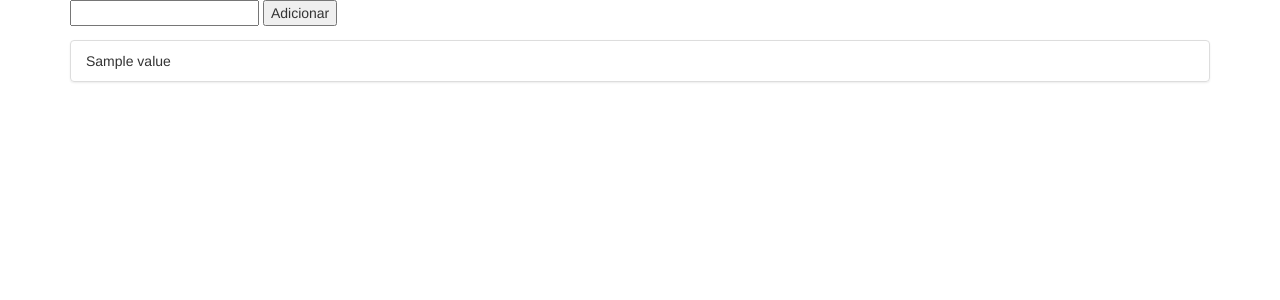
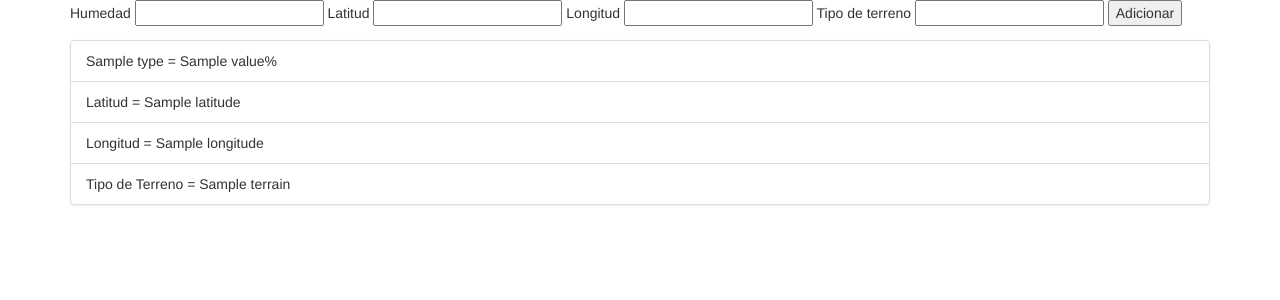
Before and after one commit to t3llo/integradortaller2, a Django app: page / in a window 1280 px wide. Shown: the top 300 px of the page. Run offline with Django 3.2, Linux system fonts and the light colour scheme; tables that the repository leaves empty hold one stand-in row (values such as "Sample post"); a database or web service that is not in the repository returns one stand-in record (values such as "Sample title"); data that the repository does not hold is empty; some libraries are stand-ins or nearby versions.

Commit message:
funcionando

```diff
--- a/humedadAire/templates/humedadAire/humedadAire.html
+++ b/humedadAire/templates/humedadAire/humedadAire.html
@@ -2,13 +2,19 @@
 {% block content %}
 <div class="container">
     <form method="get">
-        <input type="number" name="value">
+        Humedad  <input type="number" name="value">
+        Latitud  <input type="float " name="latitude">
+        Longitud  <input type="float" name="longitude">
+        Tipo de terreno  <input type="String" name="terrain">
         <button type="submit">Adicionar</button>
     </form>
     </form>
     {% for humedadAire in humedadAirelist %}
     <ul class="list-group">
-        <li class="list-group-item">{{humedadAire.value}}</li>
+        <li class="list-group-item">{{humedadAire.type}} = {{humedadAire.value}}%</li>
+        <li class="list-group-item">   Latitud = {{humedadAire.latitude}} </li>
+        <li class="list-group-item">   Longitud = {{humedadAire.longitude}} </li>
+        <li class="list-group-item">   Tipo de Terreno = {{humedadAire.terrain}}</li>
     </ul>
     {% endfor %}
 </div>
--- a/humedadAire/views.py
+++ b/humedadAire/views.py
@@ -7,10 +7,13 @@ def humedadAire(request):
     # Verifica si hay un parámetro value en la petición GET
     if 'value' in request.GET:
         value = request.GET['value']
+        latitud = request.GET['latitude']
+        longitud = request.GET['longitude']
+        terreno = request.GET['terrain']
         # Verifica si el value no esta vacio
         if value:
             # Crea el json para realizar la petición POST al Web Service
-            args = {'value': value}
+            args = {"type": 'humedad', 'value': value, 'latitude': latitud, 'longitude': longitud, 'terrain' : terreno }
             response = requests.post('http://127.0.0.1:8000/humedadAire/', args)
             # Convierte la respuesta en JSON
             humedadAire_json = response.json()
```
